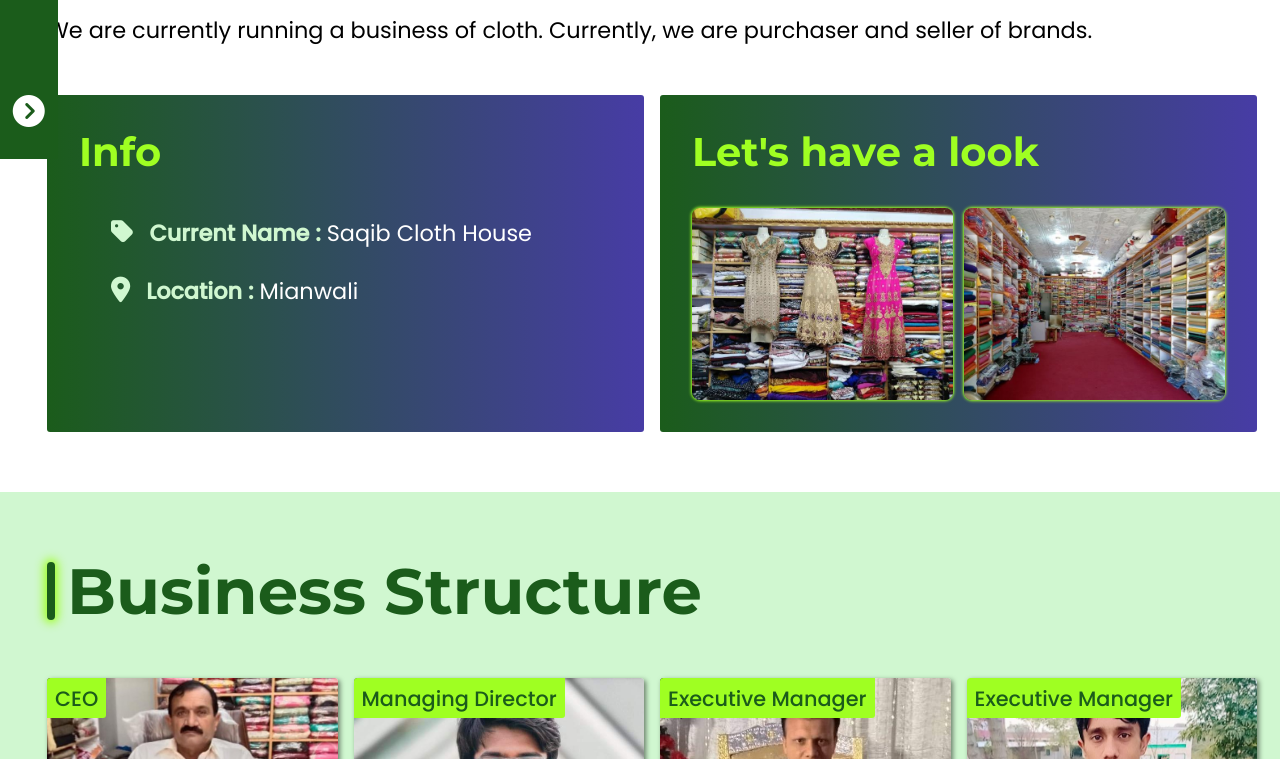
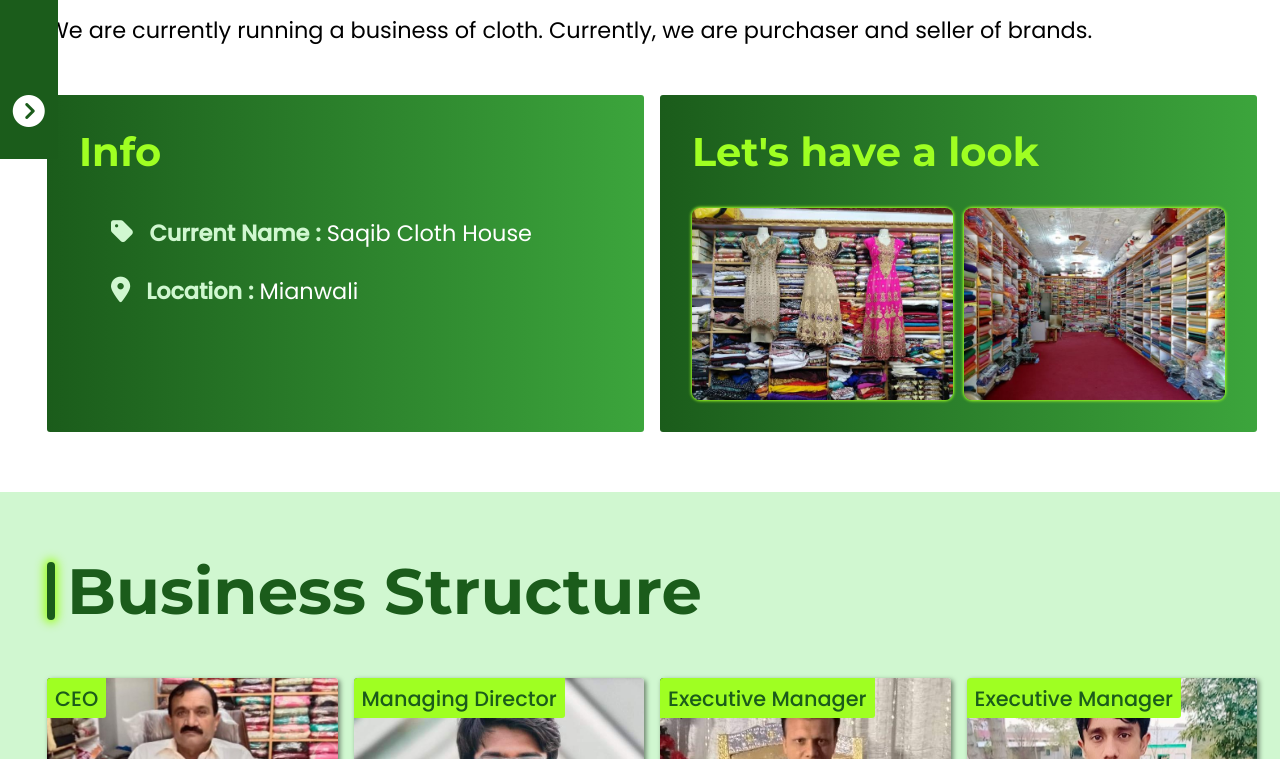
Before and after one commit to Sherri-Dev/Saqib-Textiles, a plain HTML site: page public/index.html in a window 1280 px wide. Shown: the part 641-1400 px from the top of the page. Drawn offline with Linux system fonts and the light colour scheme.

Commit message:
fixed color mistake

```diff
--- a/public/style.css
+++ b/public/style.css
@@ -40,7 +40,7 @@ UTITLITIES
   margin: 0 auto;
 }
 .card {
-  background: linear-gradient(90deg, var(--pr-color), rgb(71, 60, 165));
+  background: linear-gradient(90deg, var(--pr-color), rgb(60 165 60));
   border-radius: 3px;
   padding: 2rem 2rem 2rem 2rem;
 }
```
